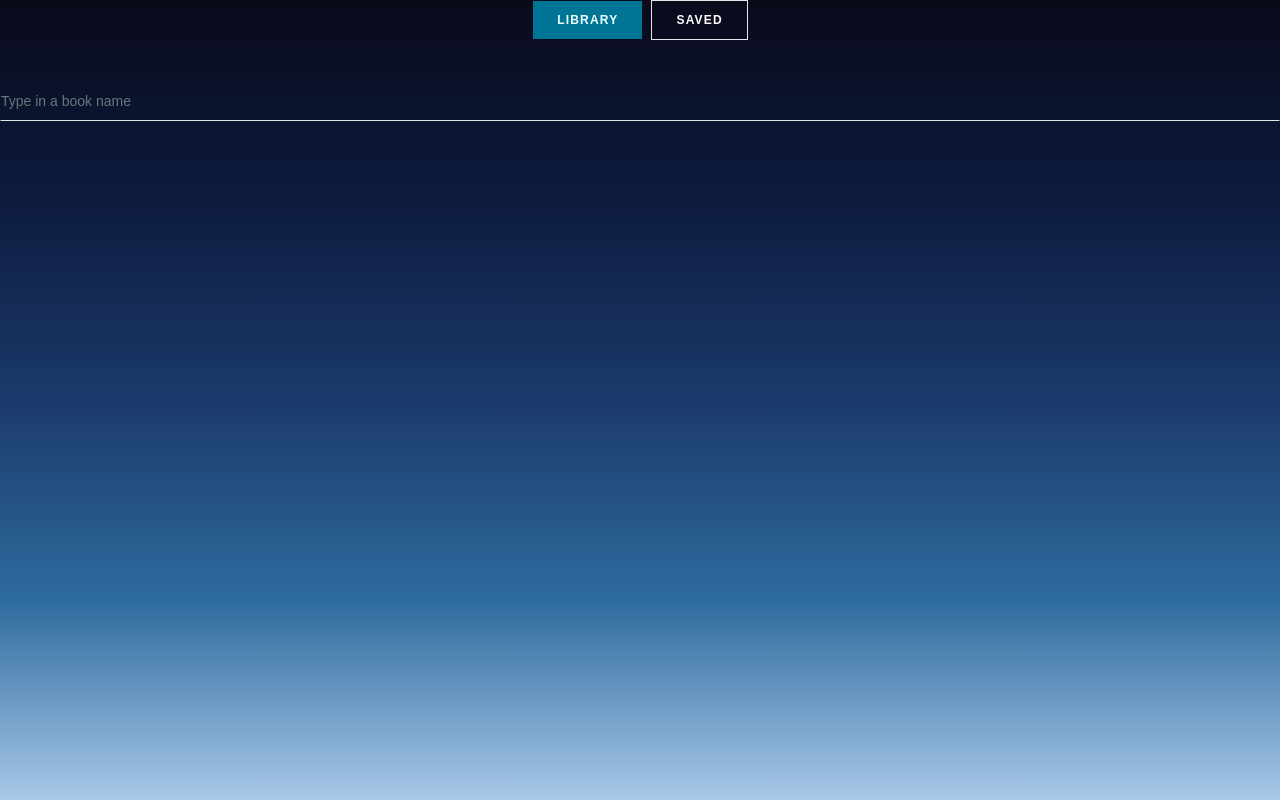
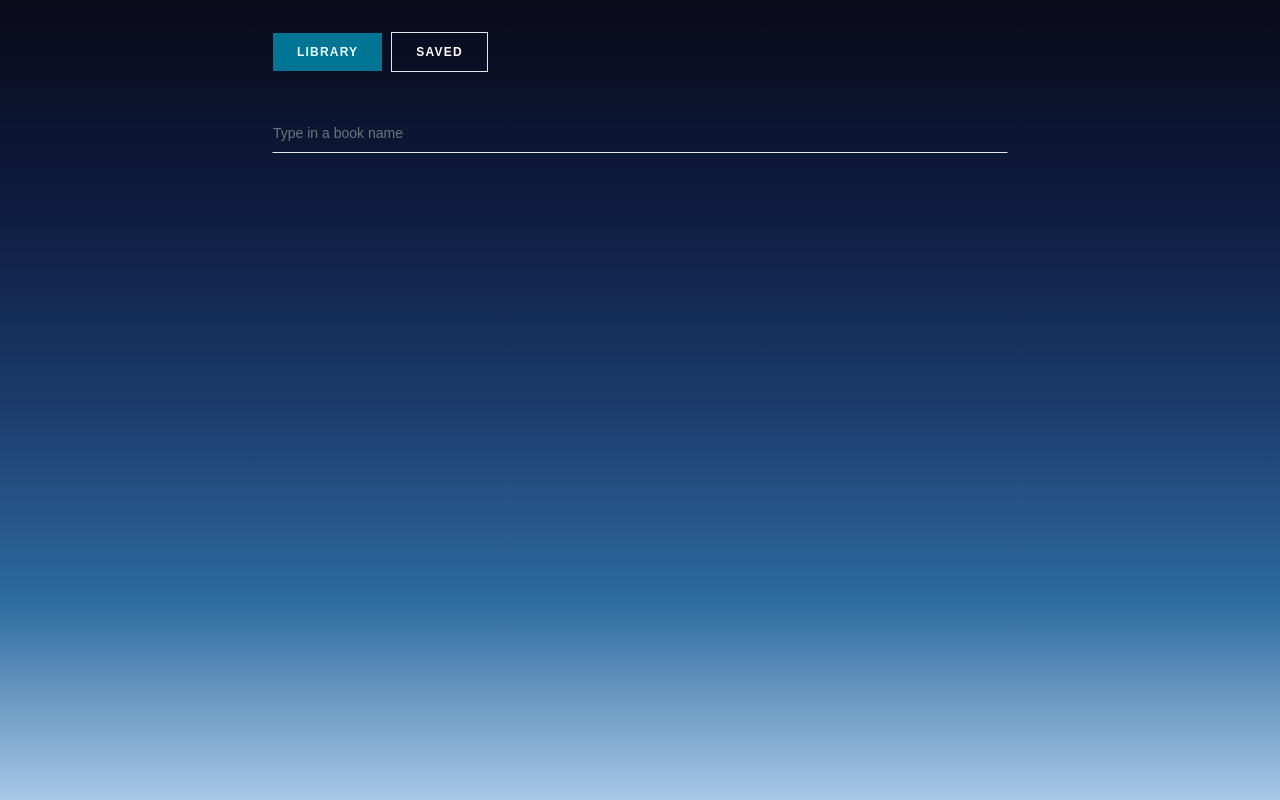
Before and after one commit to Jiji-courier/Dawn, a React (Vite) app: page / in a window 1280 px wide. Built offline with nearby package versions, Linux system fonts and the light colour scheme.

Commit message:
Fixed padding

```diff
--- a/src/App.css
+++ b/src/App.css
@@ -63,6 +63,10 @@
   place-content: center;
   place-items: center;
   flex-grow: 1;
+  padding: 32px;
+  max-width: 800px;
+  margin: 0 auto;
+  width: 100%;
 
   @media (max-width: 1024px) {
     padding: 32px 20px 24px;
--- a/src/App.tsx
+++ b/src/App.tsx
@@ -45,13 +45,13 @@ function App() {
     savedSection = (
       <div>
         <h2>Saved Books</h2>
-        <Button onClick={clearSaved}>Clear Saved</Button>
+        <Button className="my-4" onClick={clearSaved}>Clear Saved</Button>
         {savedBooks.map((book, _) => (
           <Card
             key={book.key}
-            className="bg-blue-100/20 backdrop-blur-sm rounded-lg p-4 text-white"
+            className="bg-blue-100/20 backdrop-blur-sm rounded-lg p-4 text-white overflow-hidden"
           >
-            <img src={book.cover_i ? `https://covers.openlibrary.org/b/id/${book.cover_i}-M.jpg` : ''} alt={book.title} />
+            <img className="w-full max-h-48 object-cover rounded mt-4" src={book.cover_i ? `https://covers.openlibrary.org/b/id/${book.cover_i}-M.jpg` : ''} alt={book.title} />
             <h2>{book.title}</h2>
             <p>{book.author_name?.[0]}</p>
             <p>{book.first_sentence?.[0]}</p>
@@ -65,7 +65,7 @@ function App() {
   return (
     <>
       <section id="center">
-        <div className="flex gap-2 mb-4">
+        <div className="flex gap-2 mb-4 w-full">
           <Button variant={activeTab === 'library' ? 'default' : 'outline'} onClick={() => setActiveTab('library')}>Library</Button>
           <Button variant={activeTab === 'saved' ? 'default' : 'outline'} onClick={() => setActiveTab('saved')}>Saved</Button>
         </div>
@@ -80,9 +80,9 @@ function App() {
           {results?.map((book) => (
             <Card
               key={book.key}
-              className="bg-blue-100/20 backdrop-blur-sm rounded-lg p-4 text-white"
+              className="bg-blue-100/20 backdrop-blur-sm rounded-lg p-4 text-white overflow-hidden"
             >
-              <img src={book.cover_i ? `https://covers.openlibrary.org/b/id/${book.cover_i}-M.jpg` : ''} alt={book.title} />
+              <img className="w-full max-h-48 object-cover rounded mt-4" src={book.cover_i ? `https://covers.openlibrary.org/b/id/${book.cover_i}-M.jpg` : ''} alt={book.title} />
               <h2>{book.title}</h2>
               <p>{book.author_name?.[0]}</p>
               <p>{book.first_sentence?.[0]}</p>
```
